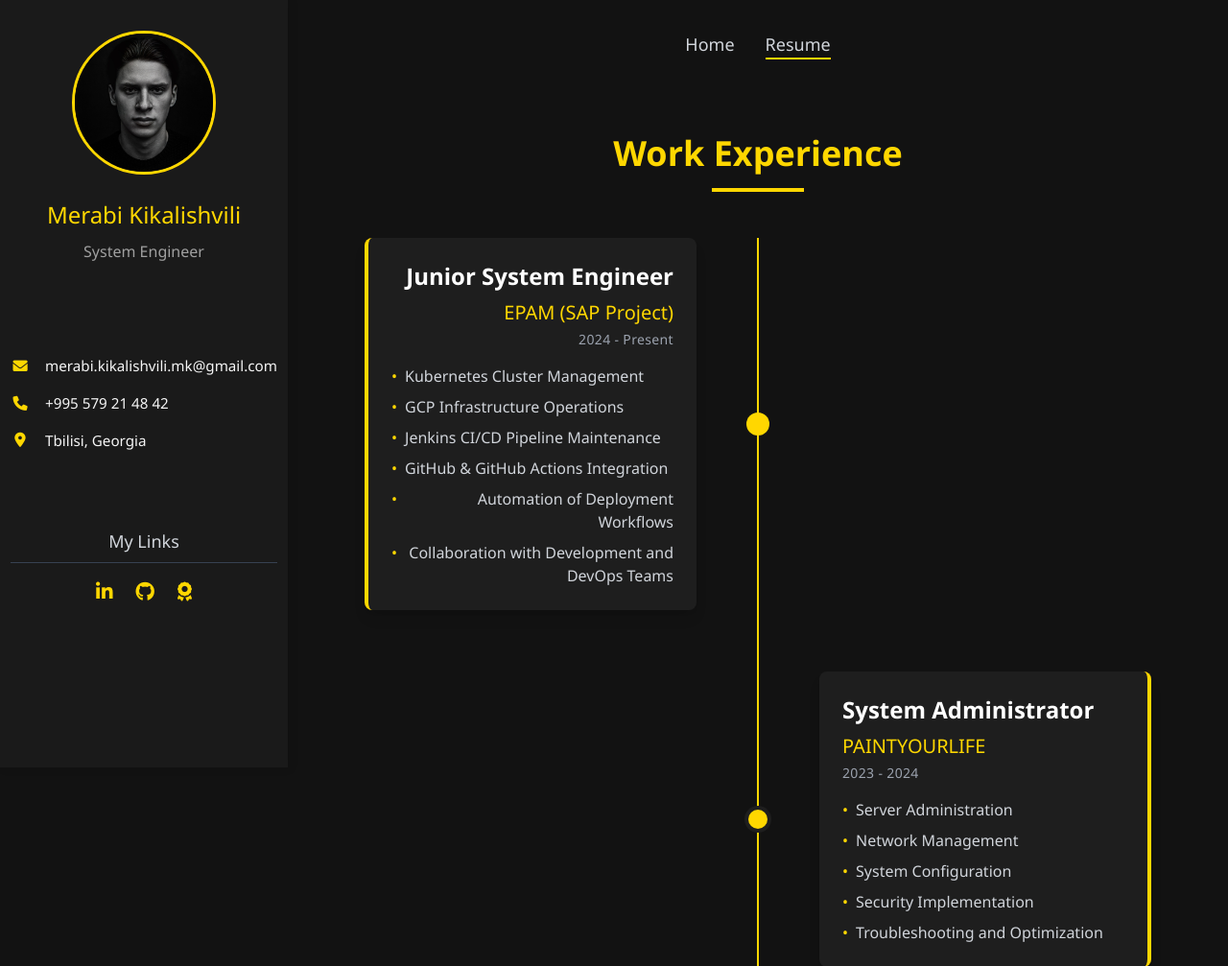
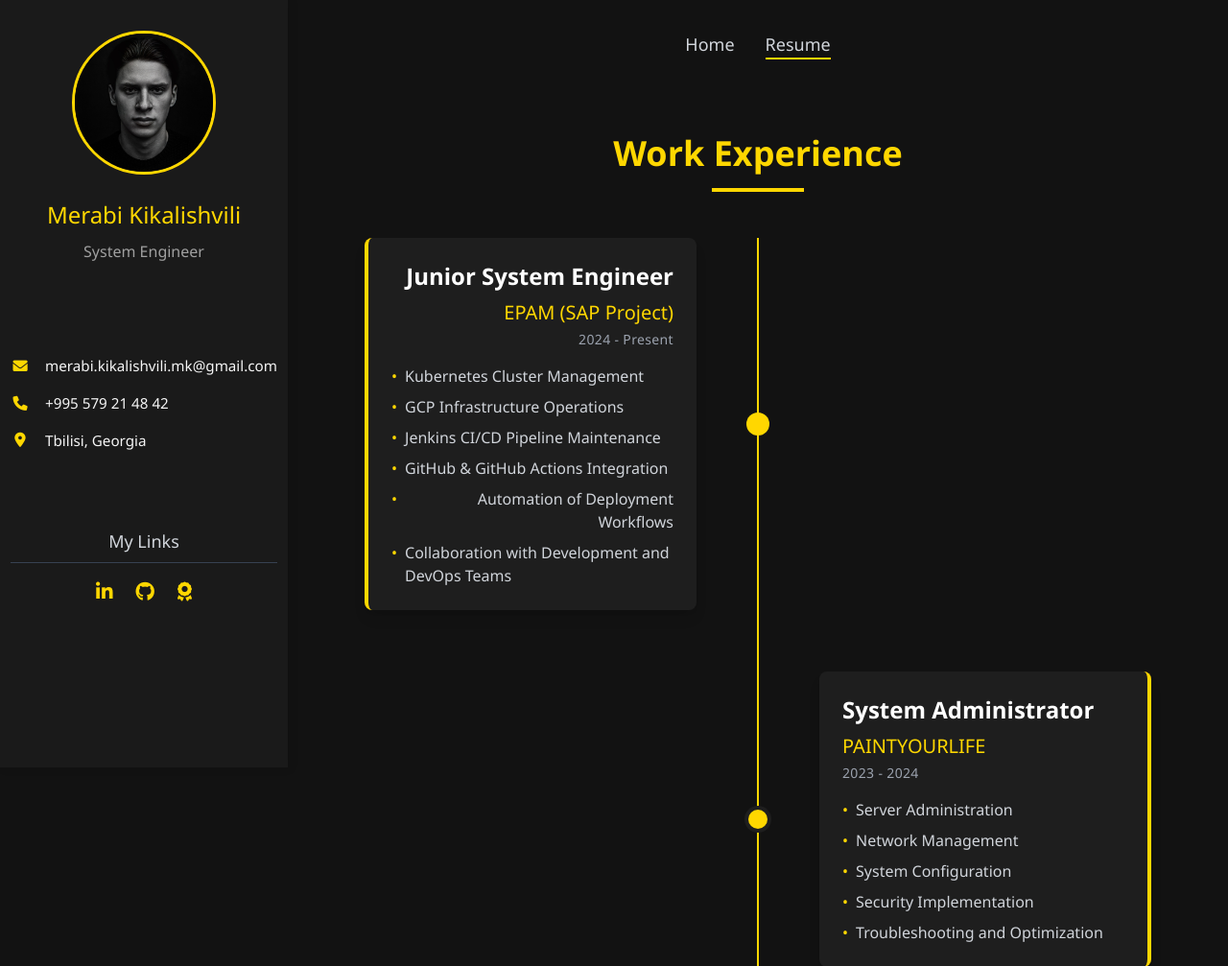
Before and after one commit to Let-s-Ai/mk-portfolio, a Flask app: page /resume in a window 1280 px wide. Shown: the top 1007 px of the page at 96% size. Run offline with Flask 3, Linux system fonts and the light colour scheme; some libraries are stand-ins or nearby versions.

Commit message:
test run

```diff
--- a/app/templates/home.html
+++ b/app/templates/home.html
@@ -6,7 +6,7 @@
         <div class="container mx-auto px-4">
             <div class="bg-dark-card p-8 rounded-lg shadow-lg transform transition-all duration-300 hover:shadow-xl">
                 <p class="text-2xl font-medium text-center text-gray-200 mb-8 leading-relaxed">
-                    Hi, my name is <span class="text-primary font-semibold">Merabi Kikalishvili</span>
+                    Hi, my name is <span class="text-primary font-semibold">Jovani Jorjo</span>
                 </p>
                 <div class="space-y-6 text-lg text-gray-300 leading-relaxed">
                     <p class="text-justify">
--- a/app/templates/resume.html
+++ b/app/templates/resume.html
@@ -39,8 +39,7 @@
                                         GitHub Actions Integration</span></li>
                                 <li class="flex items-start"><span class="text-primary mr-2">•</span><span>Automation of
                                         Deployment Workflows</span></li>
-                                <li class="flex items-start"><span class="text-primary mr-2">•</span><span>Collaboration
-                                        with Development and DevOps Teams</span></li>
+                                <li class="flex items-start" style="text-align: left;"><span class="text-primary mr-2">•</span><span>Collaboration with Development and DevOps Teams</span></li>
                             </ul>
                         </div>
                     </div>
```
